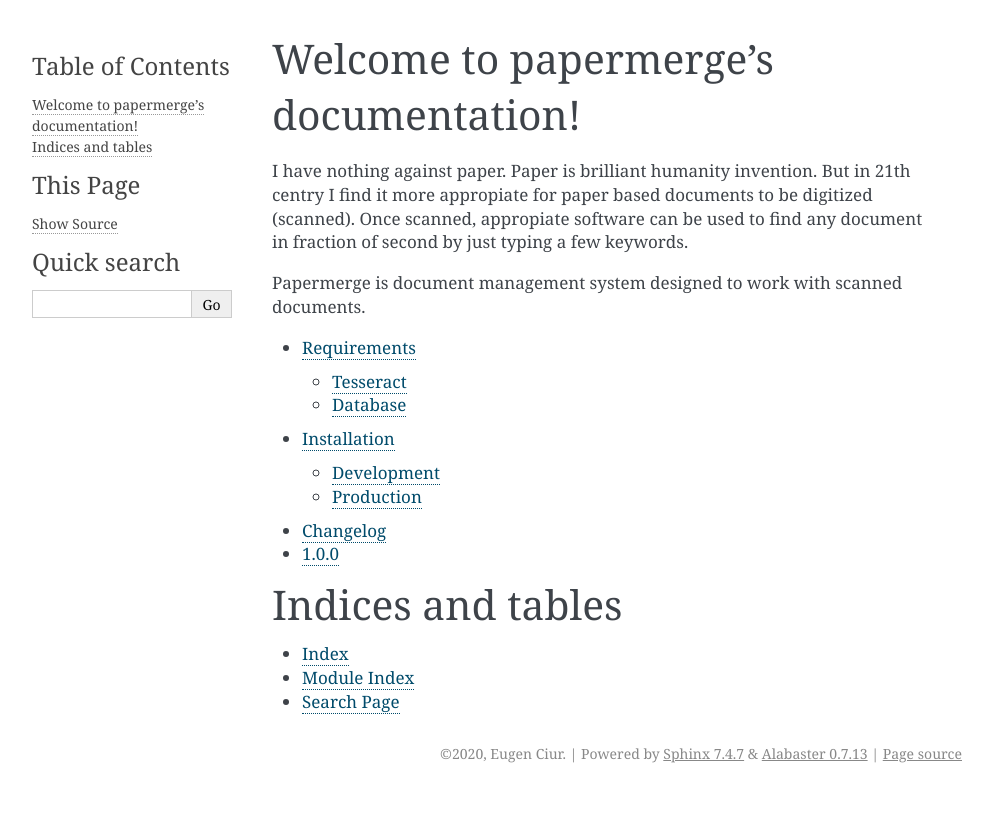
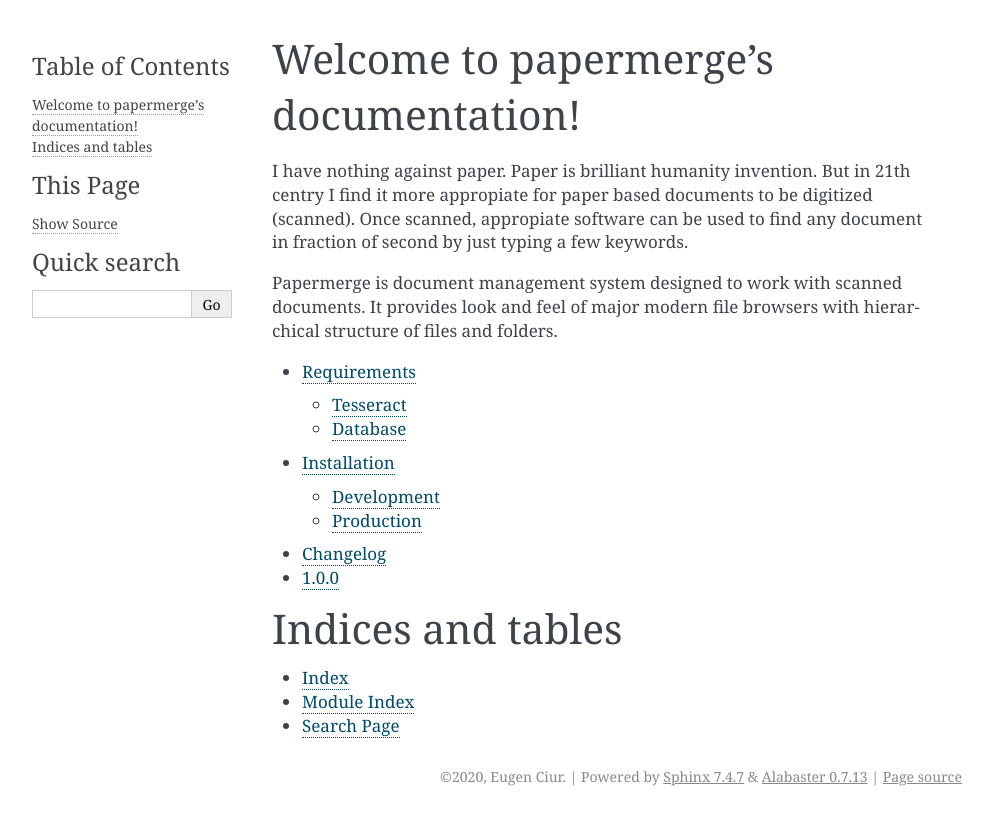
Before and after one commit to ciur/papermerge, a Sphinx documentation site: the page built from docs/source/index.rst, in a window 1280 px wide. Shown: the top 825 px of the page, without its empty margins (148-1141 px from the left). Built offline with Sphinx 7.4.7, drawn with Linux system fonts in a browser that asks for light colours.

Commit message:
documentation

```diff
--- a/docs/source/index.rst
+++ b/docs/source/index.rst
@@ -8,7 +8,8 @@
 
 
 Papermerge is document management system designed to work with scanned
-documents.
+documents. It provides look and feel of major modern file browsers with
+hierarchical structure of files and folders.
 
 .. toctree::
    :maxdepth: 2
```
